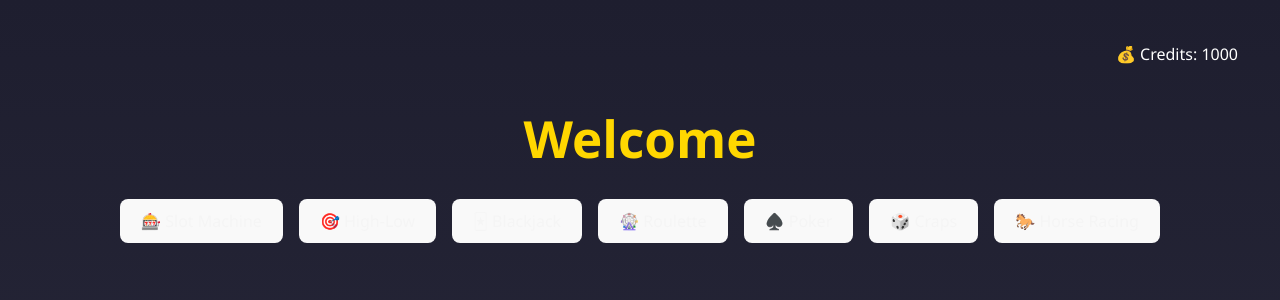
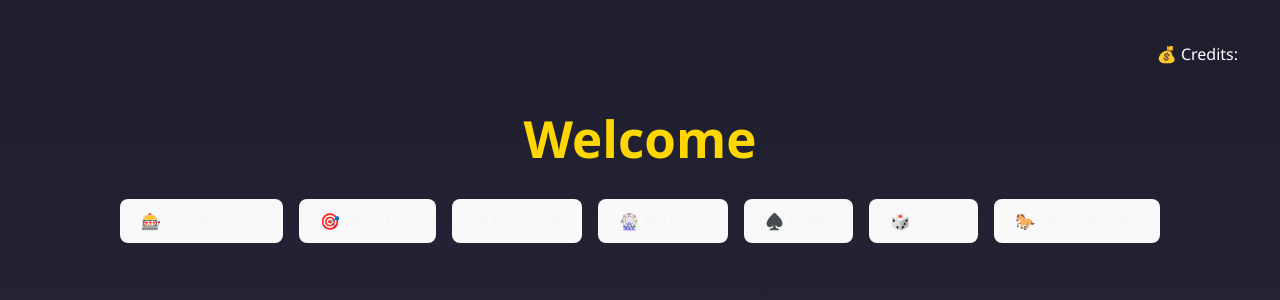
Before and after one commit to Monsterelch0/Projekt-Web-Entwicklung, a React (Vite) app in the folder frontend/: page /home in a window 1280 px wide. Shown: the top 300 px of the page. Built offline with nearby package versions, Linux system fonts and the light colour scheme; no server answers.

Commit message:
create useCredits hook to get and update credits

```diff
--- a/frontend/package.json
+++ b/frontend/package.json
@@ -11,6 +11,7 @@
   },
   "dependencies": {
     "axios": "^1.9.0",
+    "localforage": "^1.10.0",
     "react": "^19.0.0",
     "react-dom": "^19.0.0",
     "react-router-dom": "^7.6.0"
--- a/frontend/src/components/HomePage.tsx
+++ b/frontend/src/components/HomePage.tsx
@@ -1,6 +1,7 @@
 // src/components/HomePage.tsx
 import { useEffect, useState } from 'react';
 import { useNavigate } from 'react-router-dom';
+import { useCredits } from '../lib/useCredits';
 
 type GameModule = {
   id: string;
@@ -9,7 +10,7 @@ type GameModule = {
 };
 
 export default function HomePage() {
-  const [credits, setCredits] = useState(1000); // Beispielstartwert
+  const [credits, setCredits] = useCredits();
   const [games, setGames] = useState<GameModule[]>([]);
   const navigate = useNavigate();
 
--- /dev/null
+++ b/frontend/src/lib/useCredits.ts
@@ -0,0 +1,45 @@
+import localforage from "localforage";
+import { useCallback, useEffect, useState } from "react";
+
+const DEFAULT_CREDITS = 1000;
+
+type ReturnVal = [
+    number | null,
+    (credits: number) => void,
+];
+
+/**
+ * Hook that provides the current credit value, and a callback to update the value.
+ */
+export function useCredits(): ReturnVal {
+    const [credits, setCredits] = useState<number | null>(null);
+
+    // localforage stores data in localstorage or indexeddb, depending on
+    // which is available.
+    // This would eventually be replaced with an API call.
+    // Since fetching the current credit value is asynchronous, we use an
+    // effect to update `credits` once it's available - Meaning `credits`
+    // will briefly be null.
+    useEffect(() => {
+        localforage.getItem<number>('credits')
+            .then(async (value) => {
+                if (value != null) {
+                    console.debug("Retrieved credits:", value);
+                    setCredits(value);
+                } else {
+                    // Set to default if it's not set already
+                    await localforage.setItem<number>('credits', DEFAULT_CREDITS);
+                    setCredits(DEFAULT_CREDITS);
+                    console.debug("Set credits to default value");
+                }
+            })
+            .catch(console.error);
+    }, []);
+
+    const setCreditsCb = useCallback((newCredits: number) => {
+        setCredits(newCredits);
+        localforage.setItem<number>('credits', newCredits);
+    }, []);
+
+    return [credits, setCreditsCb];
+}
```
Also changed, not shown: 1 other file (tests, documents, lock files or other folders).
